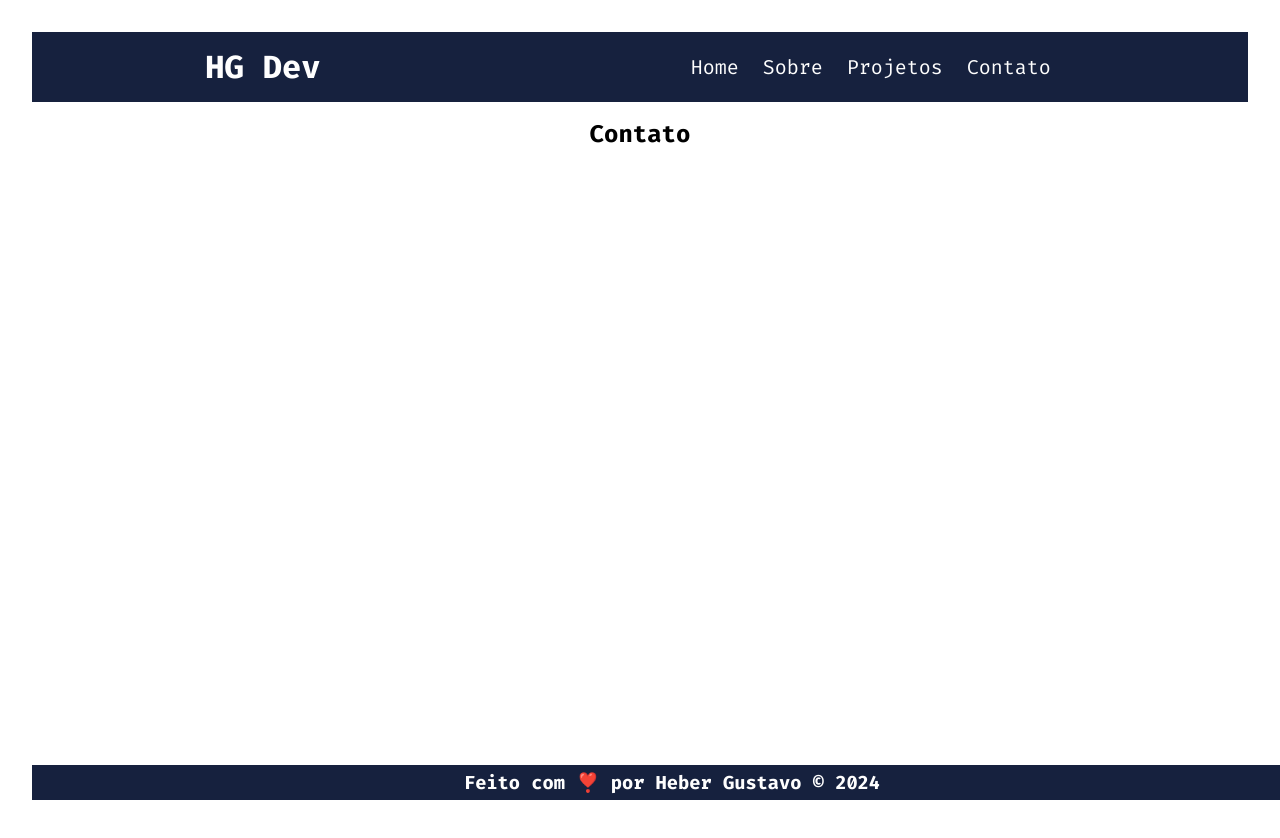
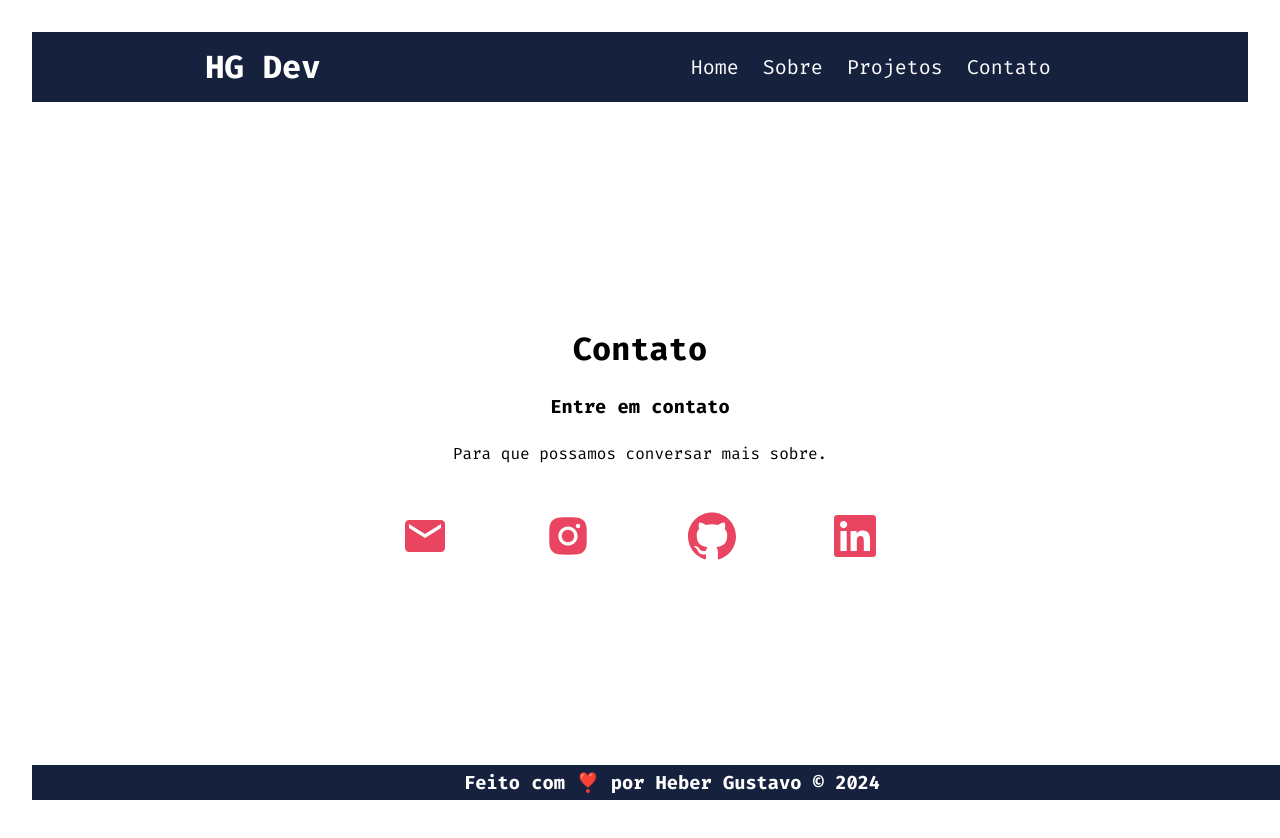
Before and after one commit to heberGustavo/portifolio, a React (Vite) app in the folder portfolio/: page /contact in a window 1280 px wide. Shown: the top 838 px of the page. Built offline with nearby package versions, Linux system fonts and the light colour scheme.

Commit message:
Create Contact page

```diff
--- a/portfolio/src/pages/Contact/index.jsx
+++ b/portfolio/src/pages/Contact/index.jsx
@@ -1,13 +1,38 @@
-import Header from "../../components/Header"
-import Container from "../../components/Container"
-import Footer from "../../components/Footer"
+import styles from "./Contact.module.css";
+import Header from "../../components/Header";
+import Container from "../../components/Container";
+import Footer from "../../components/Footer";
+import { MdEmail } from "react-icons/md";
+import { AiFillInstagram } from "react-icons/ai";
+import { SiGithub } from "react-icons/si";
+import { FaLinkedin } from "react-icons/fa";
+
 
 function Contact() {
-    return(
+  return (
     <section>
       <Header />
       <Container>
-                <h2>Contato</h2>
+        <section className={styles.contatos}>
+          <h1>Contato</h1>
+          <h3>Entre em contato</h3>
+          <p>Para que possamos conversar mais sobre.</p>
+
+          <div className={styles.icones}>
+            <a href="mailto:heber.gbarbosa@hotmail.com" target="_blank" rel="noopener noreferrer">
+                <MdEmail className={styles.icone} />
+            </a>
+            <a href="https://www.instagram.com/heber_gustavoo/" target="_blank" rel="noopener noreferrer">
+                <AiFillInstagram className={styles.icone} />
+            </a>
+            <a href=" https://github.com/heberGustavo" target="_blank" rel="noopener noreferrer">
+                <SiGithub className={styles.icone} />
+            </a>
+            <a href="https://www.linkedin.com/in/heber-gustavo/" target="_blank" rel="noopener noreferrer">
+                <FaLinkedin className={styles.icone} />
+            </a>
+          </div>
+        </section>
       </Container>
       <Footer />
     </section>
```
Lines whose indentation alone changed are shown as unchanged.
